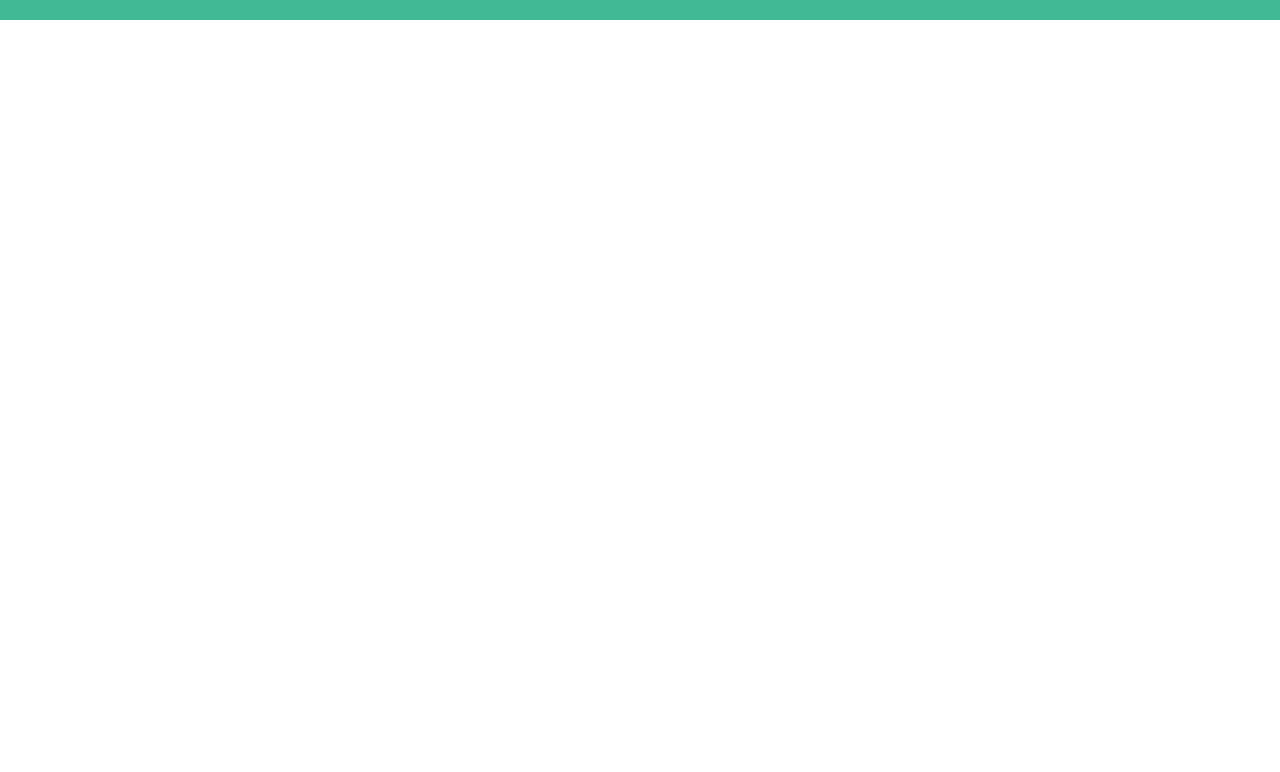
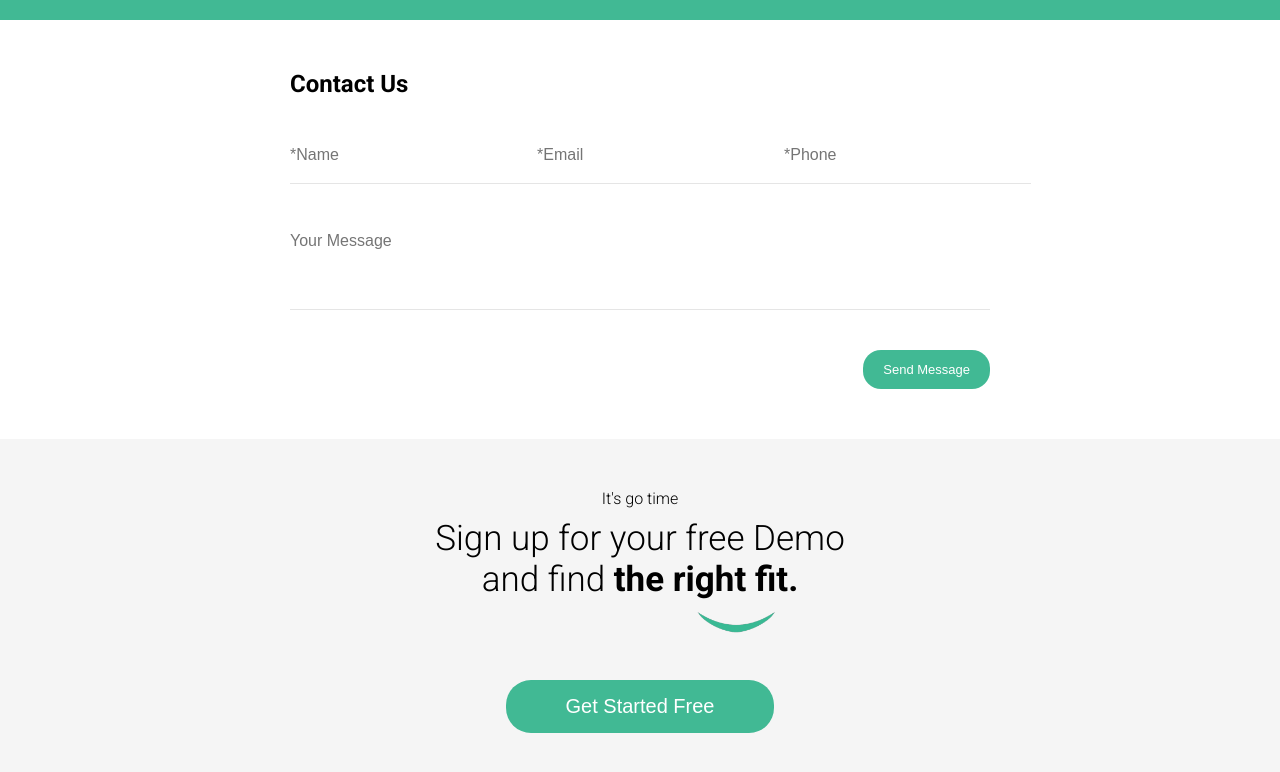
Before and after one commit to fredrickkimathi/cynix, a plain HTML site: page index.html in a window 1280 px wide. Shown: the part 4095-4867 px from the top of the page. Before the commit the page ends 4115 px from the top, so only its background shows below. Drawn offline with Linux system fonts and the light colour scheme.

Commit message:
getting started

```diff
--- a/extrastyles.css
+++ b/extrastyles.css
@@ -558,6 +558,74 @@ color: white;
     height: 40px;
     padding-top: 10px;
 }
+.contact-form{
+    margin: 50px 290px;
+    font-family: "roboto", sans-serif;
+}
+.cont-inputs{
+    display: flex;
+    justify-content: space-between;
+    margin: 50px 0px;
+}
+.contact-in{
+    border: none;
+    border-bottom: 1px solid rgb(229, 229, 229);
+    padding-bottom: 20px;
+    padding-right: 70px;
+}
+.contact-in:focus{
+    outline: none;
+}
+.contact-in::placeholder{
+    font-size: 16px;
+
+}
+#mess{
+    width: 100%;
+    padding-bottom: 60px;
+}
+#send-mess{
+    font-size: 13px;
+    margin-top: 40px;
+    align-self: right;
+    margin-right: 0px;
+
+}
+.flex-box{
+    display: flex;
+    justify-content: flex-end;
+}
+.sect7-div{
+    background-color: rgb(245,245,245);
+    text-align: center;
+    font-family: "roboto", sans-serif;
+    padding: 50px 0px;
+}
+#free-title{
+    font-size: 16px;
+    font-weight: 300;
+}
+#free-text{
+    font-size: 35px;
+    margin-top: 10px;
+    font-weight: 300;
+}
+#free2{
+    font-weight: bold;
+}
+.free-img{
+    width: 80px;
+    margin-left: 190px;
+    margin-top: 10px;
+    position: absolute;
+}
+#get-started{
+    margin-top: 80px;
+    font-size: 20px;
+    padding: 15px 60px;
+    border-radius: 25px;
+    margin-right: 0px;
+}
 
 /* responsiveness */
 @media screen and (max-width: 938px) {
--- a/index.html
+++ b/index.html
@@ -17,12 +17,12 @@
                 <img class="logo-img" src="images/cynix.png" alt="">
                 <div class="border"></div>
 
-                <a href="#" class="top-text">Why Cynix</a>
-                <a href="#" class="top-text">Features</a>
-                <a href="#" class="top-text">Pricing</a>
-                <a href="#" class="top-text">Testimonials</a>
+                <a href="#sect-2a" class="top-text">Why Cynix</a>
+                <a href="#sect-2" class="top-text">Features</a>
+                <a href="#sect-4" class="top-text">Pricing</a>
+                <a href="#sect-6" class="top-text">Testimonials</a>
                 <a href="#" class="top-text">Blog</a>
-                <a href="#" class="top-text">Contact Us</a>
+                <a href="#sect-7" class="top-text">Contact Us</a>
 
             </div>
                 <button class="register">REGISTER/LOG IN</button>
@@ -68,7 +68,7 @@
         </div>
     </section>
 
-    <section class="sect-2">
+    <section id="sect-2a">
         <div class="margin-2">
             <div class="top-sectt">
                 <p class="work">Works</p>
@@ -108,7 +108,7 @@
                </div>
             </div>
 
-            <div class="second-part">
+            <div class="second-part" id="sect-2">
                 <p class="sec-part1">All the tools you need..</p>
                 <p class="sec-part2">and maybe a few you didn't know you needed</p>
             </div>
@@ -171,7 +171,7 @@
         </div>
 
     </section>
-    <section class="sect-3">
+    <section id="sect-3">
         <div class="sect3-main">
 
             <p class="create-text"><span class="tech">We create</span> innovative digital products <br> and future-oriented brands.</p>
@@ -185,7 +185,7 @@
         </div>
 
     </section>
-    <section class="sect-4">
+    <section id="sect-4">
         <div class="sect4-main">
             <p class="payment-txt">Our payment plans</p>
 
@@ -265,7 +265,7 @@
         </div>
 
     </section>
-    <section class="sect-6">
+    <section id="sect-6">
         <div class="company-sect">
             <img class="c-logos" src="images/elective.png" alt="elective logo">
             <img class="c-logos1" src="images/ridge.png" alt="ridge logo">
@@ -277,6 +277,31 @@
 
         </div>
     </section>
+    <section id="sect-7">
+        <div class="contact-form">
+            <h1>Contact Us</h1>
+            <div class="cont-inputs">
+                <input type="text" placeholder="*Name" class="contact-in">
+                <input type="text" placeholder="*Email" class="contact-in">
+                <input type="text" placeholder="*Phone" class="contact-in">
+            </div>
+            <input type="text" placeholder="Your Message" class="contact-in" id="mess">
+            <div class="flex-box">
+                <button class="register" id="send-mess">Send Message</button>
+            </div>
+
+        </div>
+
+    </section>
+    <section id="sect-8">
+        <div class="sect7-div">
+            <p id="free-title">It's go time</p>
+            <p id="free-text">Sign up for your free Demo <br>and find <span id="free2">the right fit.</span></p>
+            <img class="free-img" src="images/smile.png" alt="smile">
+            <button class="register" id="get-started">Get Started Free</button>
+        </div>
+
+    </section>
 
 <script src="https://kit.fontawesome.com/b579fae9eb.js" crossorigin="anonymous"></script>
 </body>
```
